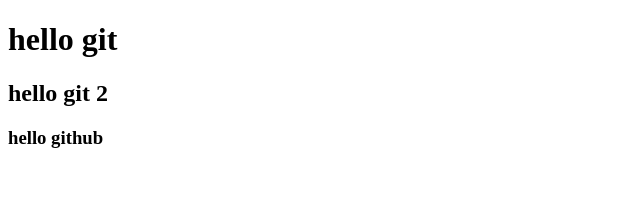
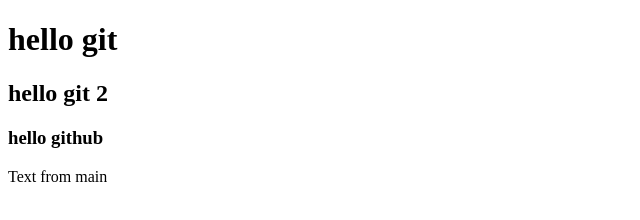
Before and after one commit to NastyaSinenko/git_test, a plain HTML site: page index.html in a window 1280 px wide. Shown: the whole page, without its empty margins (0-640 px from the left). Drawn offline with Linux system fonts and the light colour scheme.

Commit message:
Main branch commit

```diff
--- a/index.html
+++ b/index.html
@@ -10,3 +10,4 @@
 </body>
 </html>
 <h3>hello github</h3>
+<p>Text from main</p>
```
